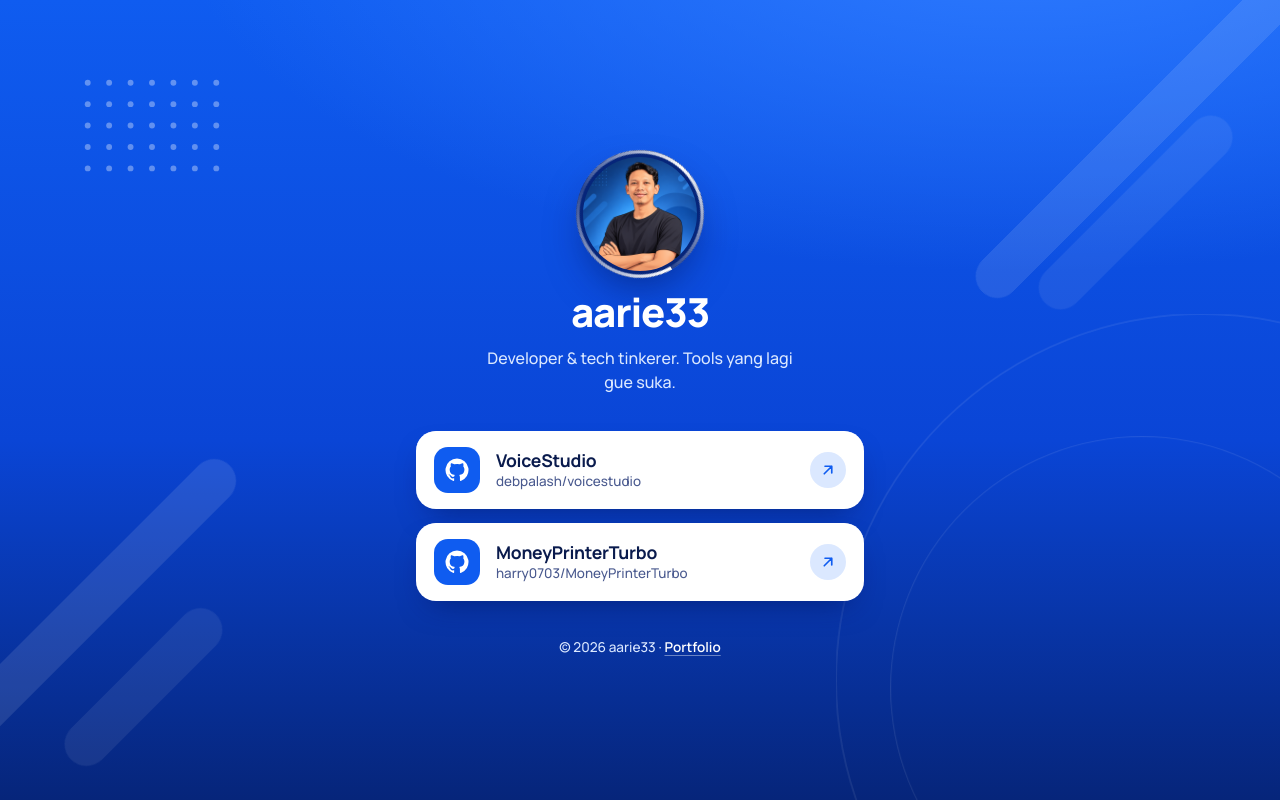
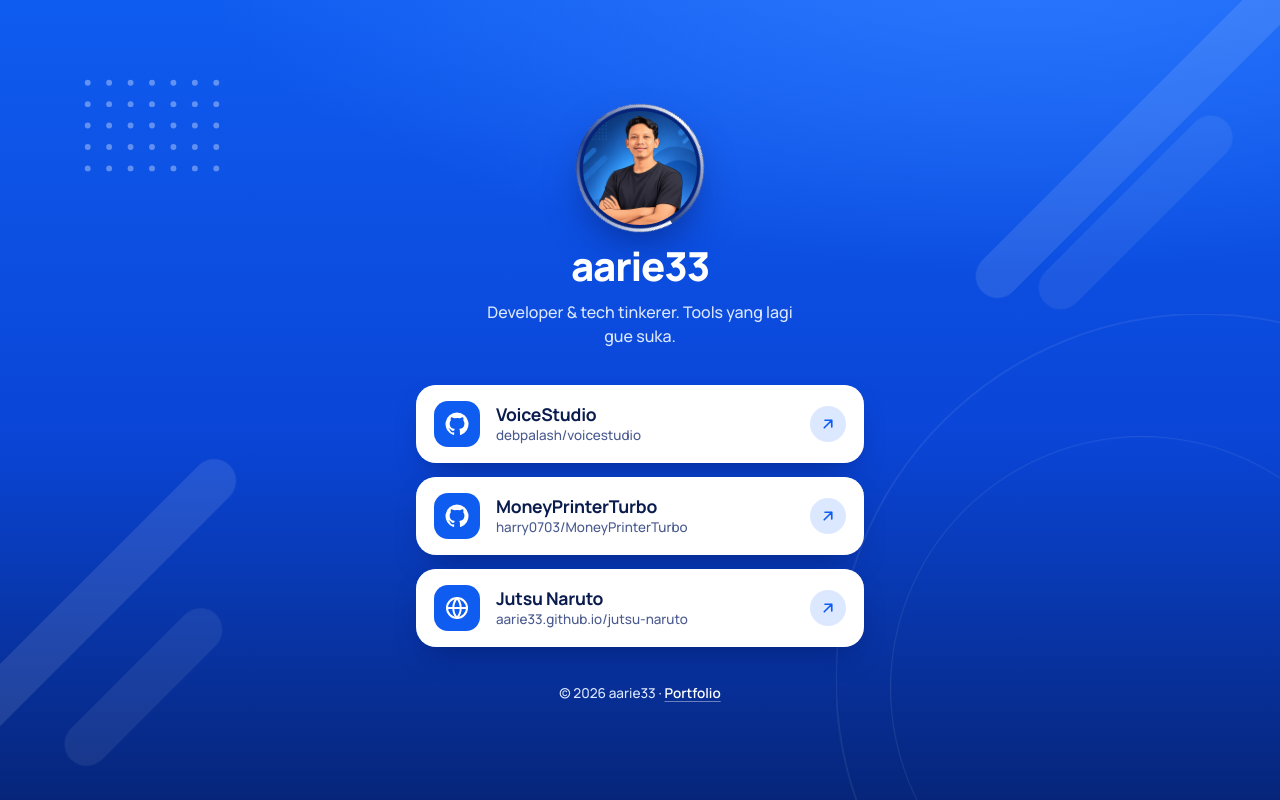
Before and after one commit to aarie33/links, a plain HTML site: page index.html in a window 1280 px wide. Drawn offline with Linux system fonts and the light colour scheme.

Commit message:
add jutsu link

```diff
--- a/index.html
+++ b/index.html
@@ -42,6 +42,11 @@
       <span class="txt"><strong>MoneyPrinterTurbo</strong><small>harry0703/MoneyPrinterTurbo</small></span>
       <span class="arr" aria-hidden="true"><svg viewBox="0 0 24 24" fill="none" stroke="currentColor" stroke-width="2.2" stroke-linecap="round" stroke-linejoin="round"><path d="M7 17 17 7M8 7h9v9"/></svg></span>
     </a>
+    <a class="card c3" href="https://aarie33.github.io/jutsu-naruto/" target="_blank" rel="noopener noreferrer" style="--i:2">
+      <span class="ico"><svg viewBox="0 0 24 24" fill="none" stroke="currentColor" stroke-width="2" stroke-linecap="round" stroke-linejoin="round"><circle cx="12" cy="12" r="10"/><path d="M2 12h20M12 2a15.3 15.3 0 0 1 0 20M12 2a15.3 15.3 0 0 0 0 20"/></svg></span>
+      <span class="txt"><strong>Jutsu Naruto</strong><small>aarie33.github.io/jutsu-naruto</small></span>
+      <span class="arr" aria-hidden="true"><svg viewBox="0 0 24 24" fill="none" stroke="currentColor" stroke-width="2.2" stroke-linecap="round" stroke-linejoin="round"><path d="M7 17 17 7M8 7h9v9"/></svg></span>
+    </a>
   </nav>
 
   <footer>© <span id="y"></span> aarie33 · <a href="https://aarie33.github.io/">Portfolio</a></footer>
```
